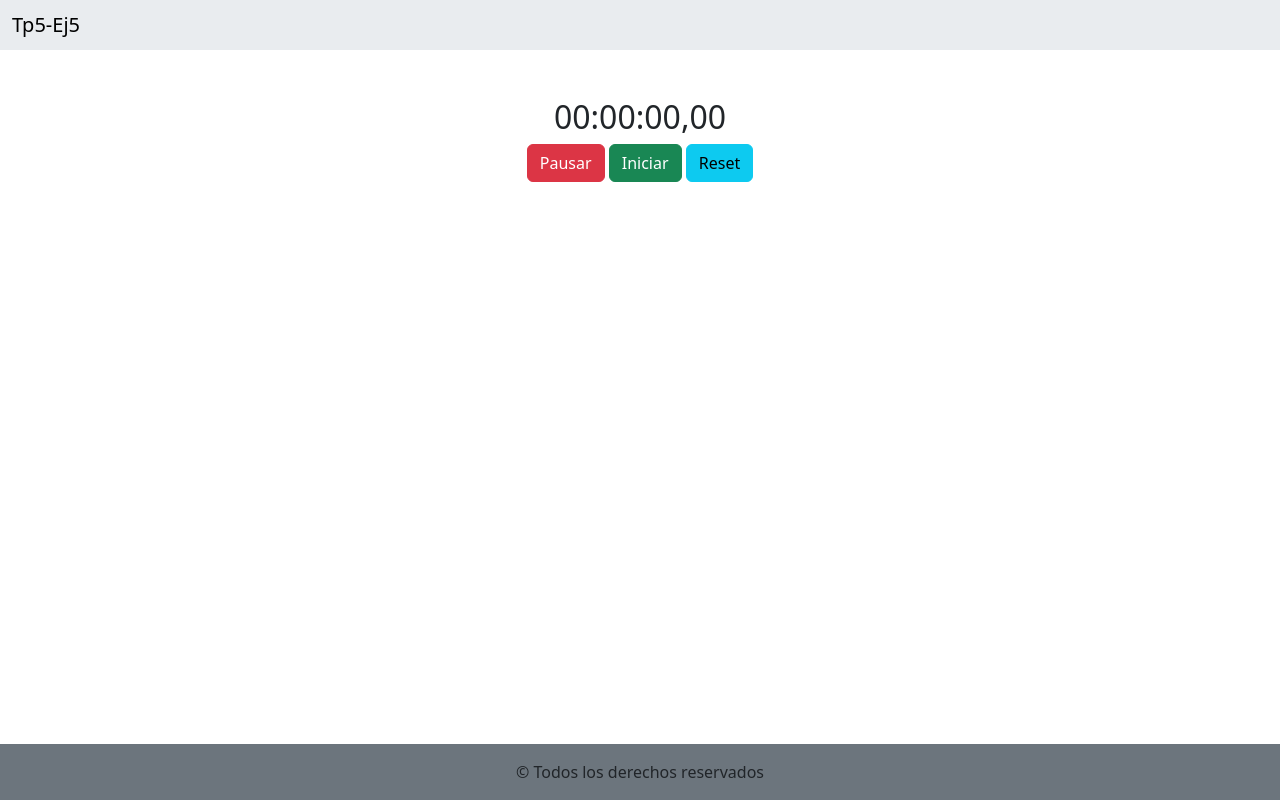
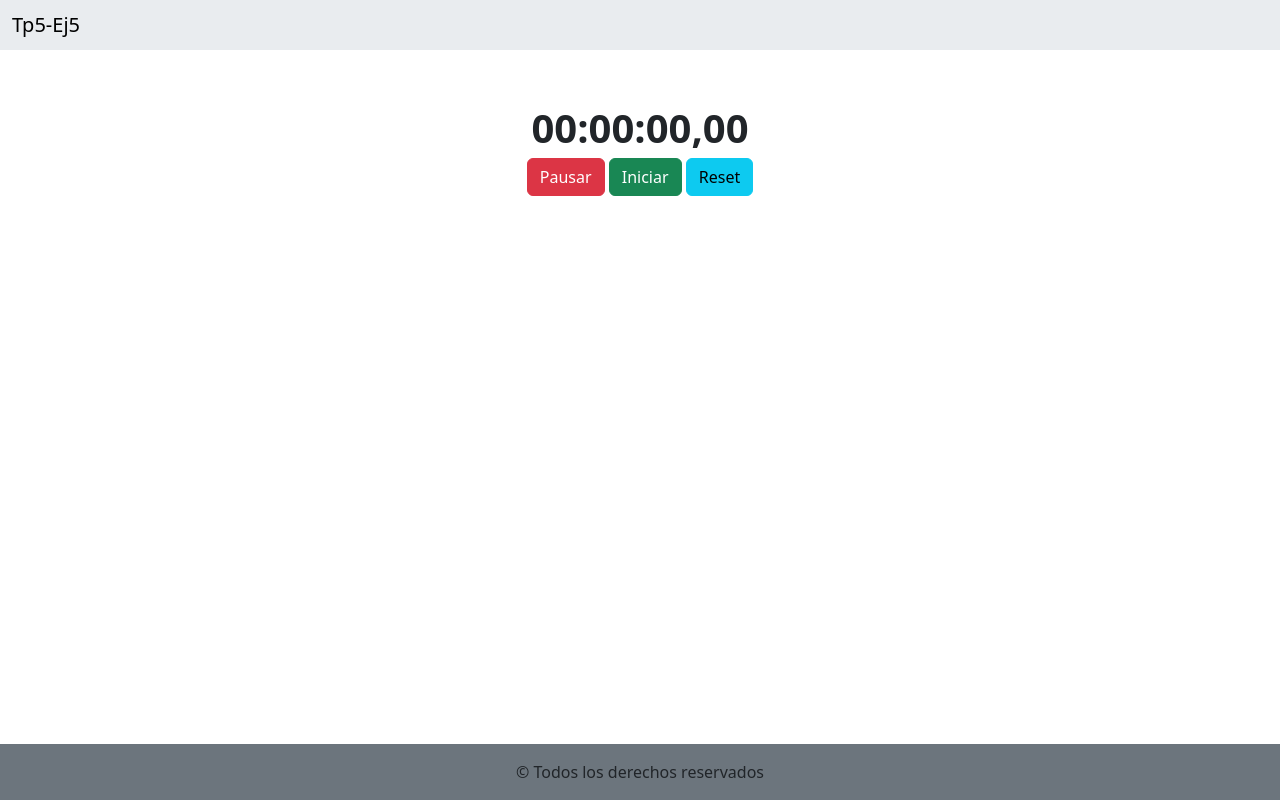
Before and after one commit to santinohamada/Tp5-Ej5, a plain HTML site: page index.html in a window 1280 px wide. Both pictures are taken after a click on the button "Reset". Drawn offline with nearby package versions, Linux system fonts and the light colour scheme.

Commit message:
Se cambió el h2 por un span, evitando el que tiemblen los numeros

```diff
--- a/index.html
+++ b/index.html
@@ -21,7 +21,7 @@
       </nav>
     </header>
     <main class="my-5 text-center flex-grow-1">
-     <h2>00:00:00,00</h2>
+     <span id="cronometro" class="fw-bold fs-1">00:00:00,00</span>
      <div>
          <button class="btn btn-danger">Pausar</button>
         <button class="btn btn-success">Iniciar</button>
--- a/tp5-ej5.js
+++ b/tp5-ej5.js
@@ -24,7 +24,7 @@ let segundos = 0;
 let minutos = 0;
 let horas = 0;
 function ajusteTiempo(horas, minutos, segundos, milisegundos) {
-  let cronometroIndex = document.querySelector("h2");
+  let cronometroIndex = document.querySelector("#cronometro");
   if (horas < 10) {
     horas = "0" + horas;
   }
```
